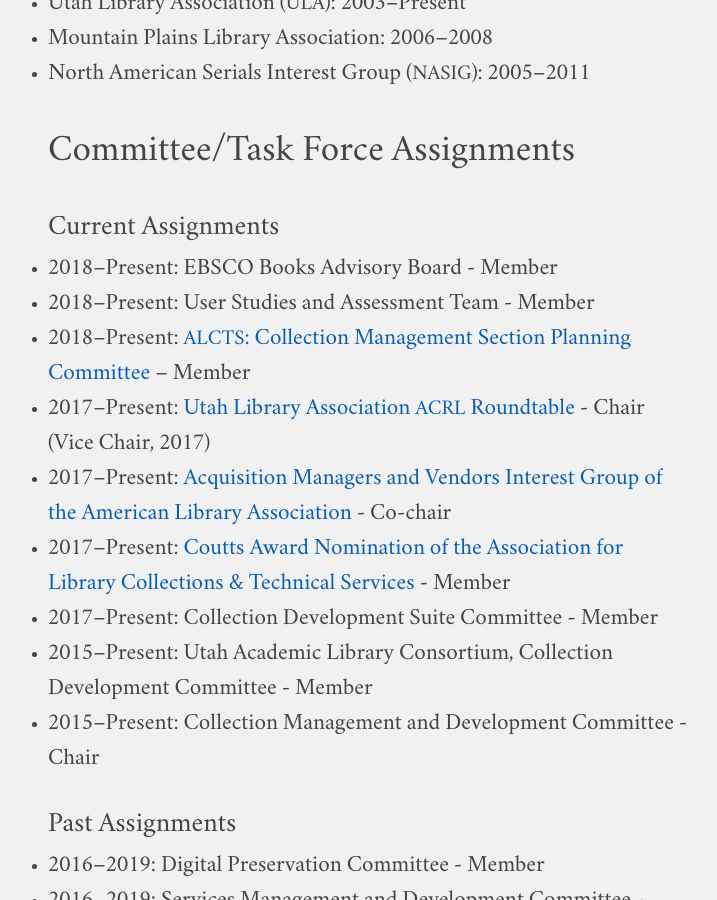
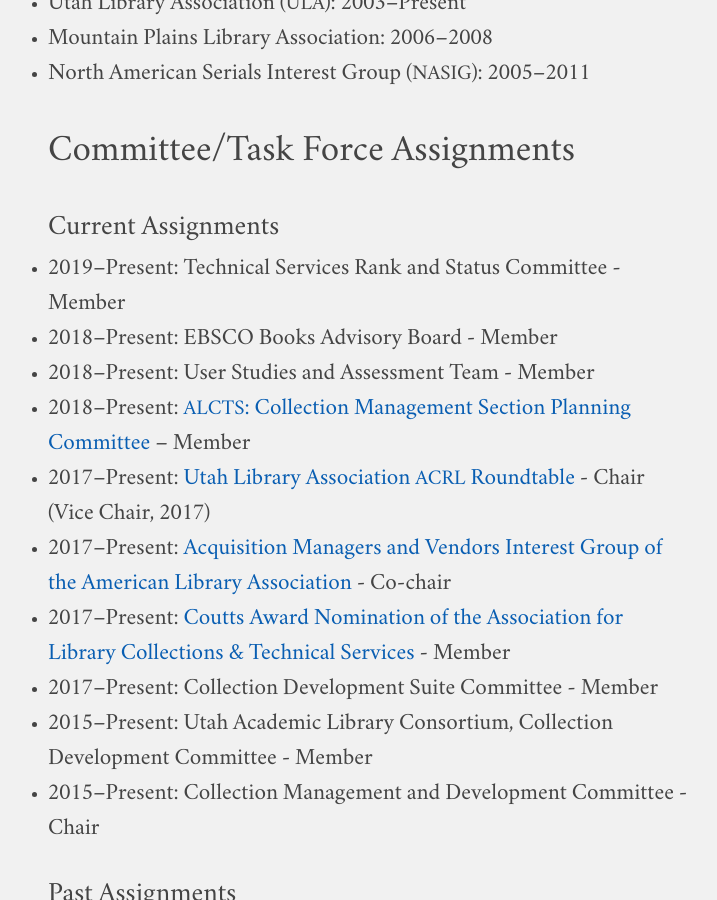
Before and after one commit to jaredhowland/jaredhowland.github.io, a Jekyll site: the page built from content/vita.md, in a window 1280 px wide and 900 px high, scrolled down 12873 px. Shown: the whole window, without its empty margins (272-989 px from the left). Built offline with Jekyll 4.4.1, drawn with Linux system fonts in a browser that asks for light colours.

Commit message:
Update vita.md

```diff
--- a/content/vita.md
+++ b/content/vita.md
@@ -177,6 +177,7 @@ Implemented a Journals A–Z list, OpenURL link resolver, and an Electronic Reso
 ## Committee/Task Force Assignments ##
 
 ### Current Assignments ###
+* 2019–Present: Technical Services Rank and Status Committee - Member
 * 2018–Present: EBSCO Books Advisory Board - Member
 * 2018–Present: User Studies and Assessment Team - Member
 * 2018–Present: [<span class="caps">ALCTS</span>: Collection Management Section Planning Committee][15] – Member
```
